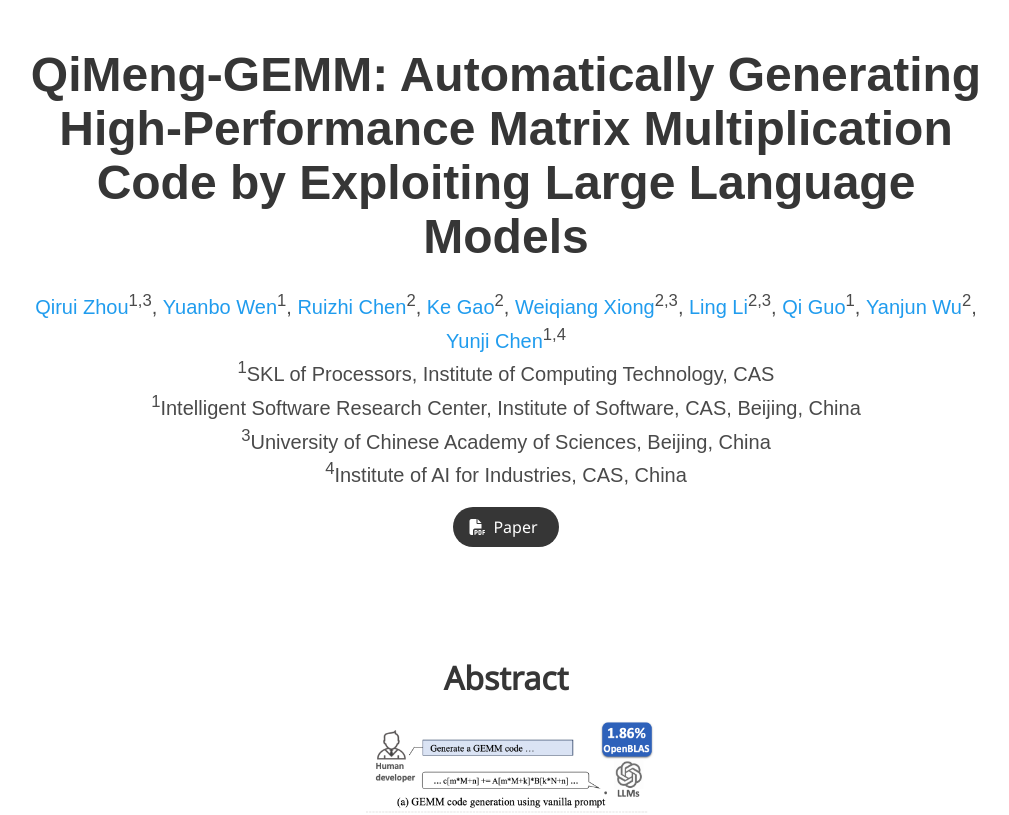
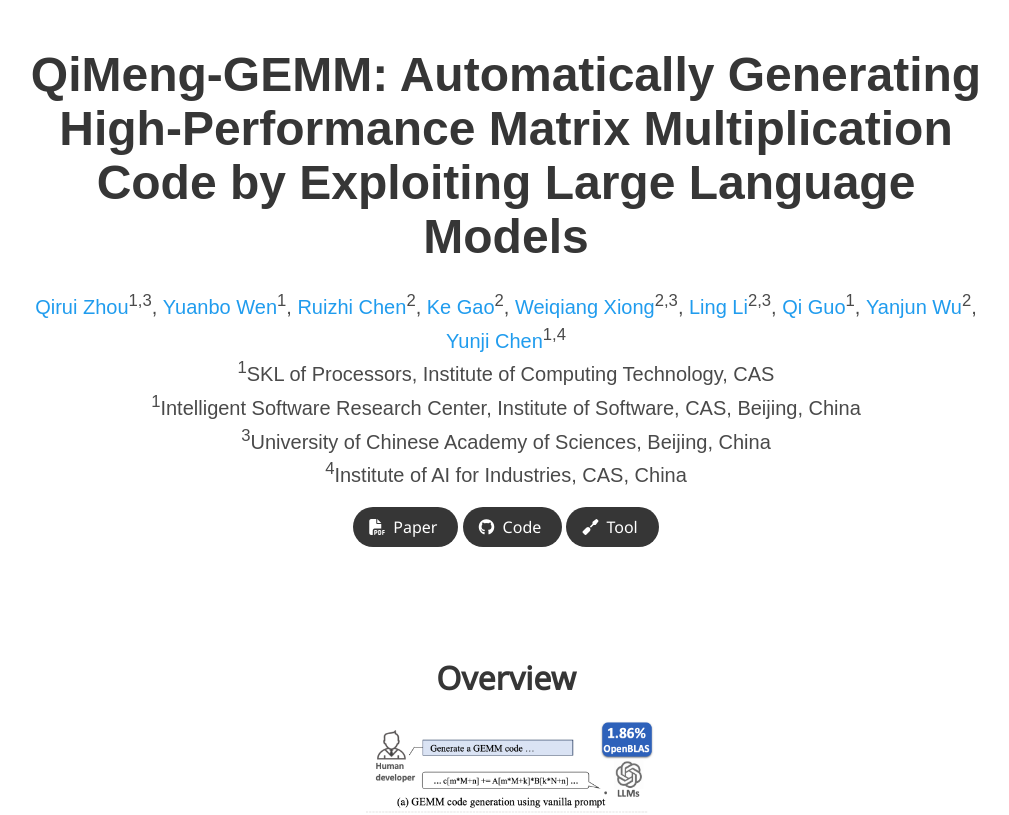
Before and after one commit to QiMeng-Team/QiMeng-GEMM, a plain HTML site: page index.html in a window 1280 px wide. Shown: the top 815 px of the page, without its empty margins (134-1143 px from the left). Drawn offline with nearby package versions, Linux system fonts and the light colour scheme; some icons are missing; a web font is replaced by a local one.

Commit message:
Update index.html

```diff
--- a/index.html
+++ b/index.html
@@ -101,14 +101,22 @@
                   </a>
                 </span>
                 <!-- Code Link. -->
-                <!-- <span class="link-block">
-                  <a href="https://github.com/iprc-dip/CodeV" class="external-link button is-normal is-rounded is-dark">
+                <span class="link-block">
+                  <a href="https://github.com/Chris-Chow/QiMeng-GEMM" class="external-link button is-normal is-rounded is-dark">
                     <span class="icon">
                       <i class="fab fa-github"></i>
                     </span>
                     <span>Code</span>
                   </a>
-                </span> -->
+                </span>
+                <span class="link-block">
+                  <a href="http://1.94.237.163:7860/" class="external-link button is-normal is-rounded is-dark">
+                    <span class="icon">
+                      <i class="fas fa-screwdriver"></i>
+                    </span>
+                    <span>Tool</span>
+                  </a>
+                </span>
                 <!-- Raw data Link-->
                 <!-- <span class="link-block">
                   <a href="https://iprc-dip.github.io/Chip-Design-LLM-Zoo/"
@@ -132,7 +140,7 @@
   <div class="container is-max-desktop">
     <div class="columns is-centered has-text-centered">
       <div class="column is-four-fifths">
-        <h2 class="title is-3">Abstract</h2>
+        <h2 class="title is-3">Overview</h2>
 
         <img src="./static/images/overview.png" style="width: 300px; height: auto;">
         <div class="content has-text-justified">
@@ -175,7 +183,7 @@
     </div>
     <div class="columns is-centered has-text-centered">
       <div class="column">
-        <h2 class="title is-3">Overview</h2>
+        <h2 class="title is-3"></h2>
         <div class="content">
           <p>
             We define a set of meta-prompts that incorporate fve
@@ -233,11 +241,6 @@
           <p>
             We have developed QiMeng-GEMM into a tool that can conveniently generate GEMM code. It can automatically generate GEMM code for different platforms.
           </p>
-          <video poster="" id="video1" autoplay controls muted loop height="100%">
-            <!-- Your video file here -->
-            <source src="static/images/QiMeng-GEMM-v2.mp4"
-            type="video/mp4">
-          </video>
         </div>
       </div>
     </div>
```
